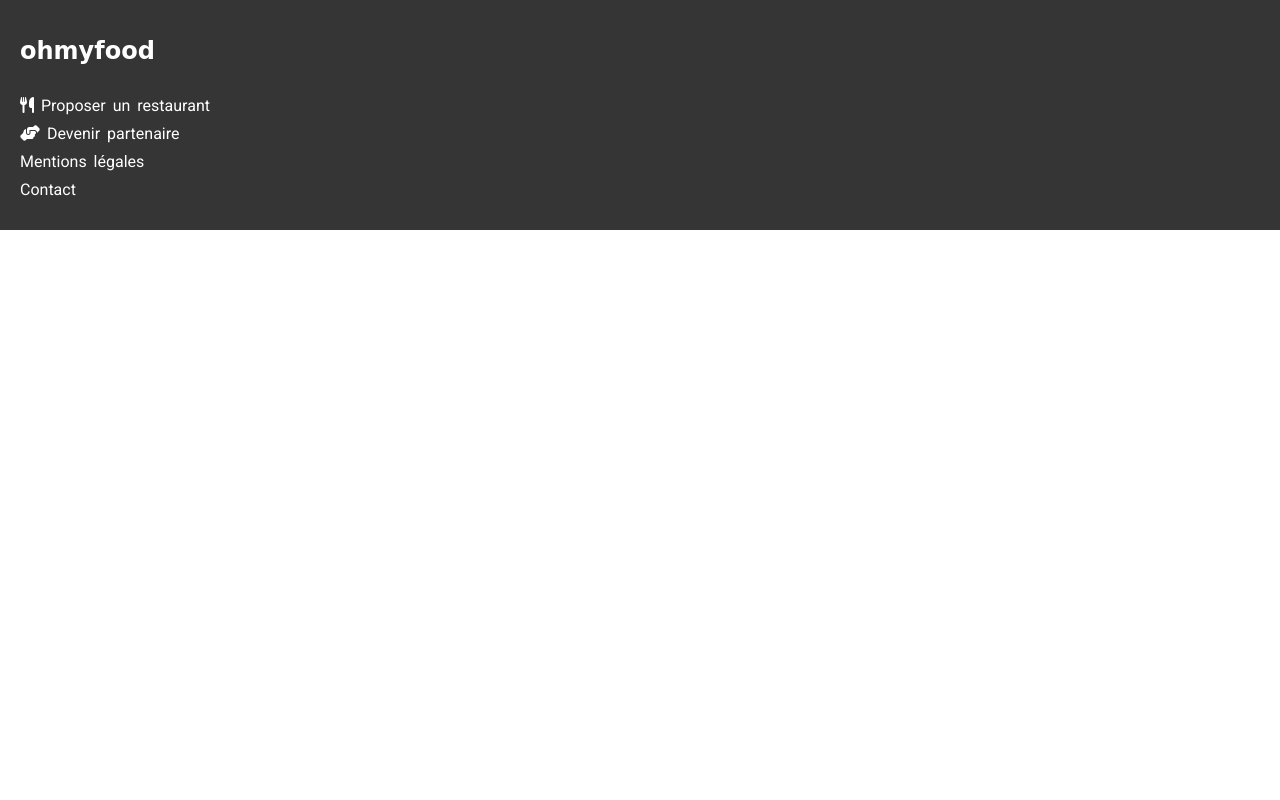
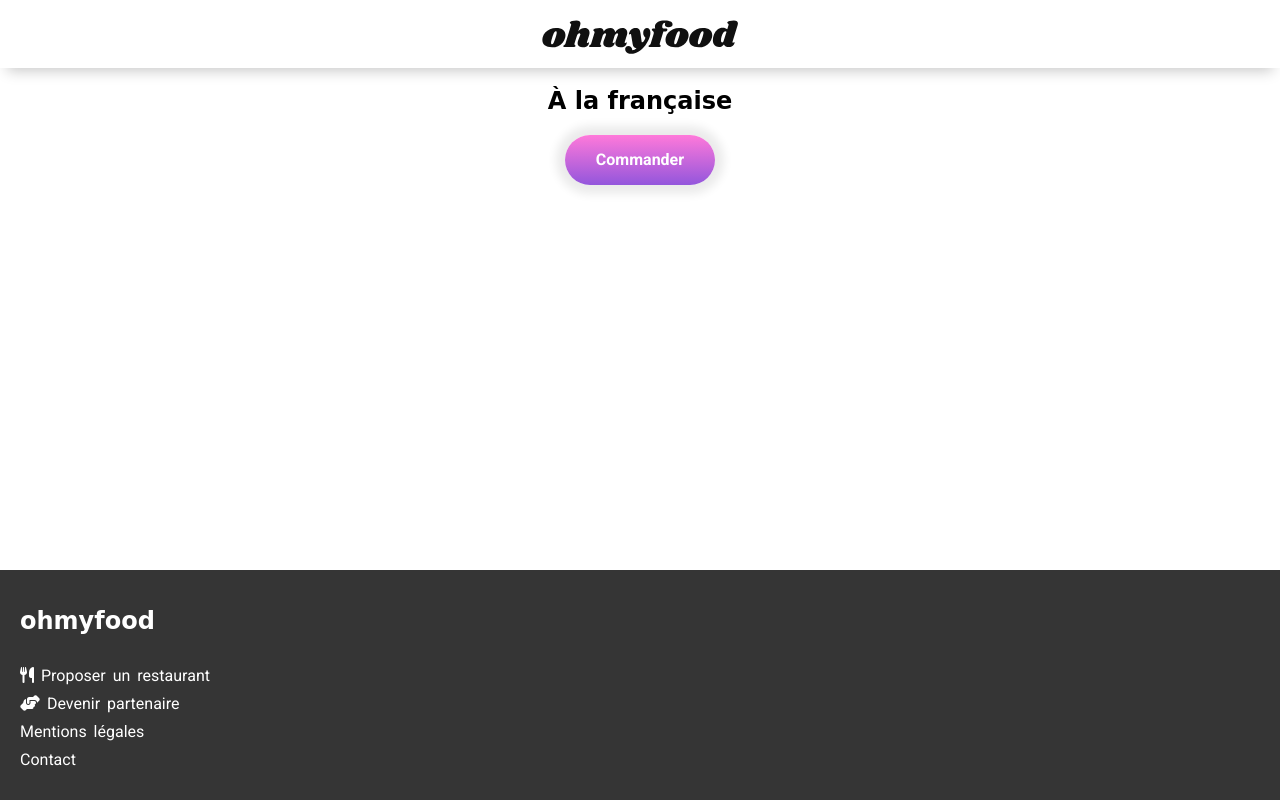
Before and after one commit to tbendev/OhMyFood_TarnusBenjamin_072022, a plain HTML site: page aLaFrancaise.html in a window 1280 px wide. Drawn offline with Linux system fonts and the light colour scheme; a web font is replaced by a local one.

Commit message:
Add Header all pages - Add button

```diff
--- a/aLaFrancaise.html
+++ b/aLaFrancaise.html
@@ -15,28 +15,52 @@
     <link rel="stylesheet" href="./public/css/normalize.css" />
     <link rel="stylesheet" href="./public/css/main.css" />
 
-    <title>OhMyFood - A la Francaise</title>
+    <title>OhMyFood | Menu | À la Francaise</title>
   </head>
-  <body><header class="header"></header>
-    <main class="main"></main>
+  <body>
+
+    <header class="header">
+      <nav>
+        <a href="#">
+          <i class="fa-solid fa-arrow-left fa-xl"></i>
+        </a>
+        <a href="#">
+          <img  class="header-logo" src="./public/img/logo/ohmyfood@2x.svg" alt="Logo oh my food  écrit en noir sur fond blanc">
+        </a>
+      </nav>
+    </header>
+
+    <main class="main">
+      <h2>À la française</h2>
+      <a href="#" class="button">Commander</a>
+
+    </main>
+
     <footer class="footer">
         <ul>
-          <li><a class="footer-title" href="#"><h2>ohmyfood</h2></a></li>
           <li>
-            <a href="#"
-              ><i class="fa-solid fa-utensils"></i> Proposer un restaurant</a
-            >
+            <a class="footer-title" href="index.html">
+              <h2>ohmyfood</h2>
+            </a>
           </li>
           <li>
-            <a href="#"
-              ><i class="fa-solid fa-handshake-angle"></i> Devenir partenaire</a
-            >
+            <a href="#">
+              <i class="fa-solid fa-utensils"></i> Proposer un restaurant
+            </a>
           </li>
-          <li><a href="#">Mentions légales</a></li>
           <li>
-            <a href="#">Contact</a>
+            <a href="#">
+              <i class="fa-solid fa-handshake-angle"></i> Devenir partenaire
+            </a>
+          </li>
+          <li>
+            <a href="#">Mentions légales</a>
+          </li>
+          <li>
+            <a href="mailto:noreply@ohmyfood.com">Contact</a>
           </li>
         </ul>
       </div>
-    </footer></body>
+    </footer>
+  </body>
 </html>
--- /dev/null
+++ b/sass/components/-button.scss
@@ -0,0 +1,11 @@
+.button {
+  box-shadow: 0px 0px 10px 9px #00000015;
+  background: linear-gradient(to bottom, #ff79da, #9356dc);
+  border-radius: 28px;
+  padding: 16px 31px;
+  font-weight: 600;
+}
+
+.button:hover {
+  filter: brightness(1.1);
+}
--- /dev/null
+++ b/sass/layout/-footer.scss
@@ -0,0 +1,13 @@
+.footer {
+  width: 100%;
+  background-color: rgb(53, 53, 53);
+  color: white;
+  padding: 10px 0;
+  line-height: 1.75;
+  word-spacing: 3px;
+
+  &-img,
+  li {
+    margin-left: 20px;
+  }
+}
--- /dev/null
+++ b/sass/layout/-header.scss
@@ -0,0 +1,16 @@
+.header {
+  position: fixed;
+  top: 0;
+  width: 100%;
+  background-color: white;
+  padding: 20px 20px 10px;
+  text-align: center;
+  -webkit-box-shadow: 0px 10px 13px -7px #000037,
+    0px 8px 50px 3px rgba(0, 0, 0, 0);
+  box-shadow: 0px 10px 13px -7px #00000037, 0px 8px 50px 3px rgba(0, 0, 0, 0);
+}
+.fa-arrow-left {
+  position: absolute;
+  top: 38px;
+  left: 20px;
+}
--- a/sass/main.scss
+++ b/sass/main.scss
@@ -1,5 +1,8 @@
 @import "./utils/-variables.scss";
 @import "./base/-fonts.scss";
+@import "./layout/-header.scss";
+@import "./layout/-footer.scss";
+@import "./components/-button.scss";
 
 * {
   box-sizing: border-box;
@@ -11,19 +14,22 @@ a,
 a:visited {
   list-style: none;
   text-decoration: none;
-  color: inherit;
+  color: white;
   padding: 0;
 }
-.footer {
-  color: white;
-  background-color: rgb(53, 53, 53);
-  margin: 0;
-  padding: 10px 0;
-  line-height: 1.75;
-  word-spacing: 3px;
 
-  &-img,
-  li {
-    margin-left: 20px;
-  }
+body {
+  height: 100vh;
+  display: flex;
+  flex-direction: column;
+  justify-content: space-between;
+  row-gap: 20px;
 }
+
+main {
+  margin-top: 67.7px;
+  display: flex;
+  flex-direction: column;
+  justify-content: space-between;
+  align-items: center;
+}
```
Also changed, not shown: index.html (+18 -5 lines), laNoteEnchantee.html (+34 -12 lines), laPaletteDuGout.html (+30 -9 lines), leDeliceDesSens.html (+27 -6 lines), public/css/main.css, 1 other file.
